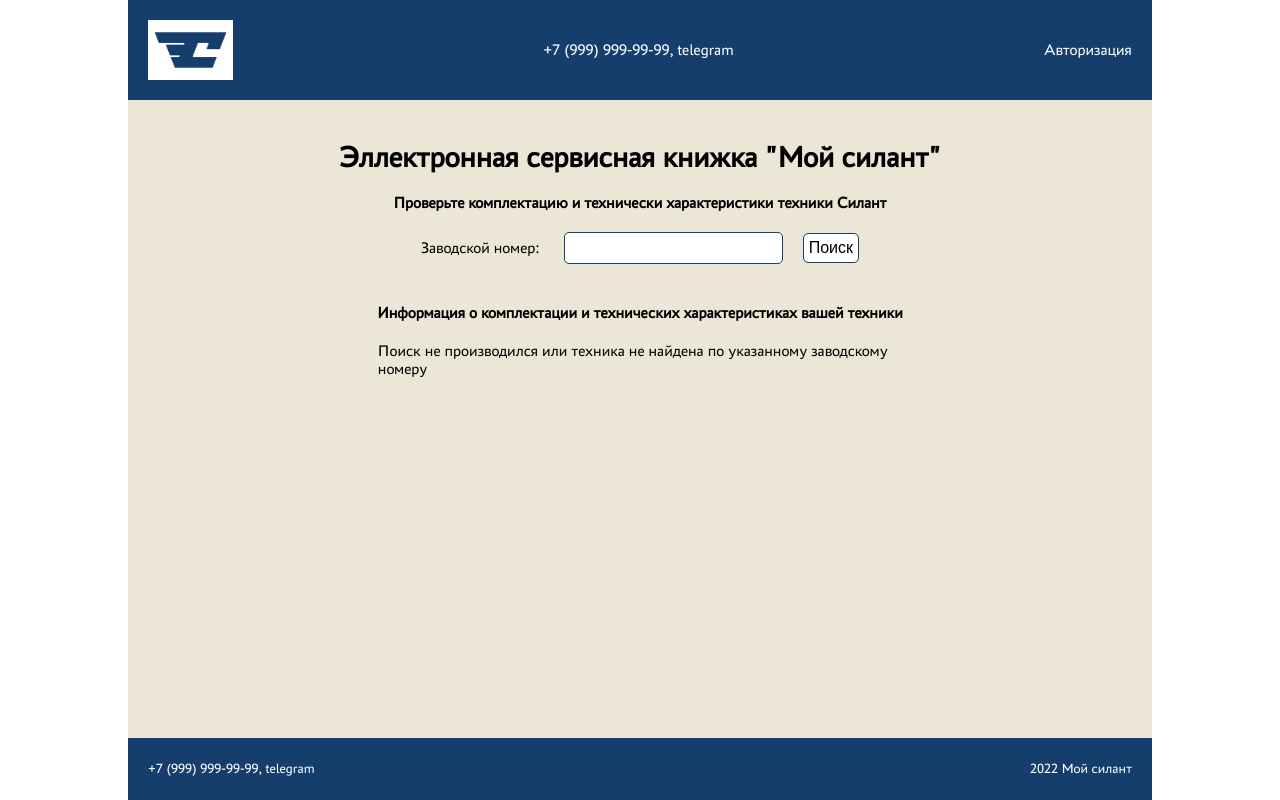
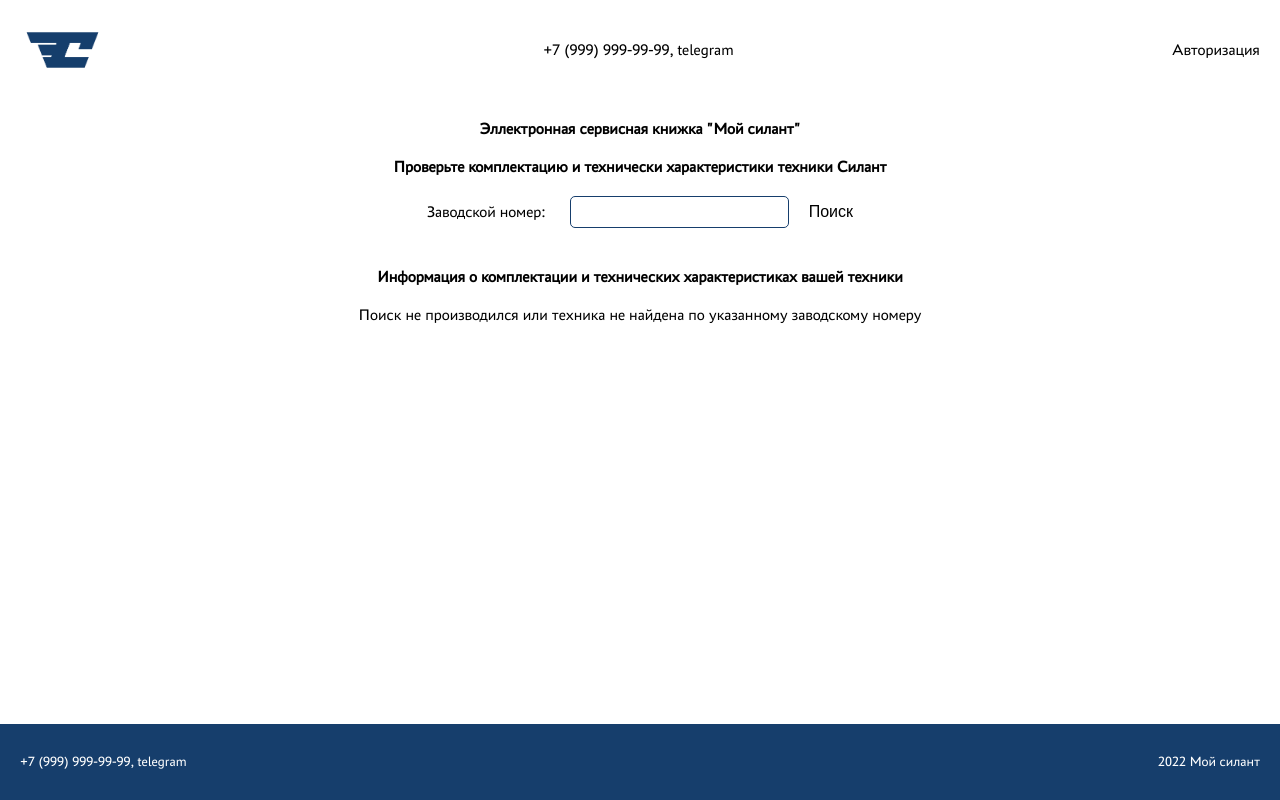
Before and after one commit to FirstEncounter3/SILANT, a Django app: page / in a window 1280 px wide. Run offline with Django 5.2, Linux system fonts and the light colour scheme.

Commit message:
small fixes, add styles for forms

```diff
--- a/silant_web/static/css/index/index.css
+++ b/silant_web/static/css/index/index.css
@@ -4,7 +4,7 @@
     align-items: center;
     width: 80%;
     height: 100%;
-    background-color: #EBE6D6;
+    background-color: white;
     padding: 20px 0 0 0;
 }
 
@@ -34,19 +34,9 @@
     padding: 20px;
 }
 
-.get-machine .submit-form-button > button {
-    height: 30px;
-    border-radius: 5px;
-    border: 1px solid #163E6C;
-    padding: 5px;
-    background-color: white;
-    cursor: pointer;
-}
-
 .adaptive-table-wrapper {
     margin-top: 20px;
     width: 100%;
-    height: 300px;
     overflow: auto;
 }
 
--- a/silant_web/static/css/main.css
+++ b/silant_web/static/css/main.css
@@ -13,25 +13,24 @@
     background: transparent;
 }
 
-body {
+html, body {
     display: flex;
     flex-direction: column;
-    justify-items: center;
     align-items: center;
-    height: 100vh;
+    height: 100%;
     width: 100%;
     font-family: 'PT Astra Sans', sans-serif;
 }
 
 nav {
-    background-color: #163E6C;
-    width: 80%;
-    height: 100px;
+    background-color: white;
+    width: 100%;
     display: flex;
     flex-direction: column;
+    align-items: center;
     justify-content: space-between;
     align-items: center;
-    color: white;
+    color: black;
 }
 
 .logo-signin-wrapper {
@@ -47,49 +46,36 @@
 }
 
 .logo-signin-wrapper > a {
-    color: white;
+    color: black;
     text-decoration: none;
     padding-right: 20px;
 }
 
 .logo-signin-wrapper > a:visited {
-    color: white;
+    color: black;
+}
+
+.title {
+    color: #163E6C;
+    font-size: 32px;
+    padding: 20px 0 20px 0;
 }
 
 .main-section {
     display: flex;
     flex-direction: column;
-    justify-content: center;
     align-items: center;
-    width: 80%;
+    width: 100%;
     height: 100%;
-    background-color: #EBE6D6;
+    background-color: white;
     padding: 20px 0 0 0;
-}
-
-.underlogo {
-    padding-top: 20px;
-    display: flex;
-    flex-direction: column;
-    justify-content: center;
-    align-items: center;
-    width: 80%;
-    background-color: #EBE6D6;
-}
-
-.underlogo > h1 {
-    font-size: 30px;
-    color: black;
+    margin-bottom: 20px;
 }
 
 footer {
     background-color: #163E6C;
-    width: 80%;
-    height: 80px;
-    display: flex;
-    flex-direction: column;
-    justify-content: center;
-    align-items: center;
+    height: 100px;
+    width: 100%;
 }
 
 .footer-wrapper {
@@ -99,10 +85,11 @@
     justify-content: space-between;
     align-items: center;
     width: 100%;
+    height: 100%;
 }
 
 .footer-wrapper > span {
-    padding: 0 20px 0 20px;
+    padding: 30px 20px 30px 20px;
 }
 
 .tabs > .active-tab {
```
Also changed, not shown: silant_web/static/css/forms/filter_forms.css (added, +17 -0 lines), silant_web/static/css/forms/forms.css (added, +95 -0 lines).
